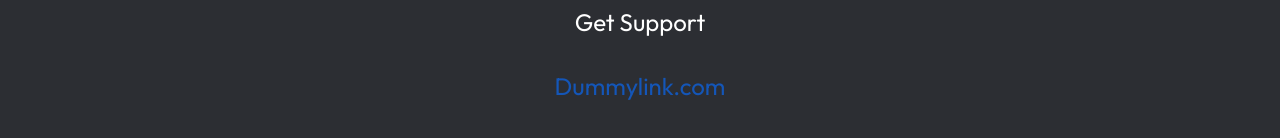
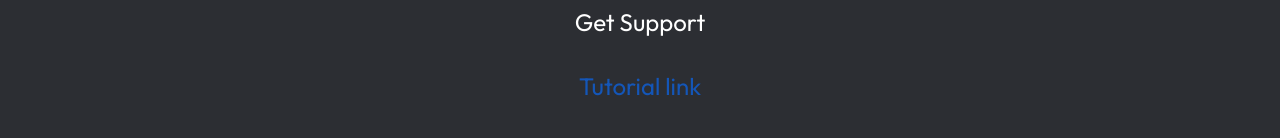
Before and after one commit to Cybercery/gamegrove, a React (Create React App) app: page /cart in a window 1280 px wide. Shown: the part 1339-1477 px from the top of the page. Built offline with nearby package versions, Linux system fonts and the light colour scheme.

Commit message:
added links to footer

```diff
--- a/src/components/Footer.js
+++ b/src/components/Footer.js
@@ -17,16 +17,20 @@ const Footer = () => {
 						className=" lg:w-1/4 flex space-between gap-7 lg:justify-between"
 					>
 						<div className="bg-[#1456B8]  lg:h-[5rem] lg:w-[5rem] h-[3.5rem] w-[3.5rem] rounded-full flex justify-center items-center">
+							<a href="https://www.instagram.com/x0dus_gaming/">
 								<img
 									src={Instagram}
 									className="w-[2rem] h-[2rem] lg:w-[2.5rem] lg:h-[2.5rem] "
 								></img>
+							</a>
 						</div>
 						<div className="bg-[#1456B8]  lg:h-[5rem] lg:w-[5rem] h-[3.5rem] w-[3.5rem] rounded-full flex justify-center items-center">
+							<a href="https://github.com/Cybercery/gamegrove">
 								<img
 									src={Github}
 									className="w-[2rem] h-[2rem] lg:w-[2.5rem] lg:h-[2.5rem] "
 								></img>
+							</a>
 						</div>
 						<div className="bg-[#1456B8]  lg:h-[5rem] lg:w-[5rem] h-[3.5rem] w-[3.5rem] rounded-full flex justify-center items-center">
 							<img
@@ -35,10 +39,12 @@ const Footer = () => {
 							></img>
 						</div>
 						<div className="bg-[#1456B8]  lg:h-[5rem] lg:w-[5rem] h-[3.5rem] w-[3.5rem] rounded-full flex justify-center items-center">
+							<a href="https://www.linkedin.com/school/nmims-engineering/">
 								<img
 									src={Linkedin}
 									className="w-[2rem] h-[2rem] lg:w-[2.5rem] lg:h-[2.5rem] "
 								></img>
+							</a>
 						</div>
 					</div>
 				</div>
@@ -46,7 +52,9 @@ const Footer = () => {
 					Get Support
 				</p>
 				<p className=" font-mainFont text-[#1456B8] text-2xl text-center">
-					Dummylink.com
+					<a href="https://www.youtube.com/watch?v=dQw4w9WgXcQ">
+						Tutorial link
+					</a>
 				</p>
 			</div>
 		</div>
```
Lines whose indentation alone changed are shown as unchanged.
